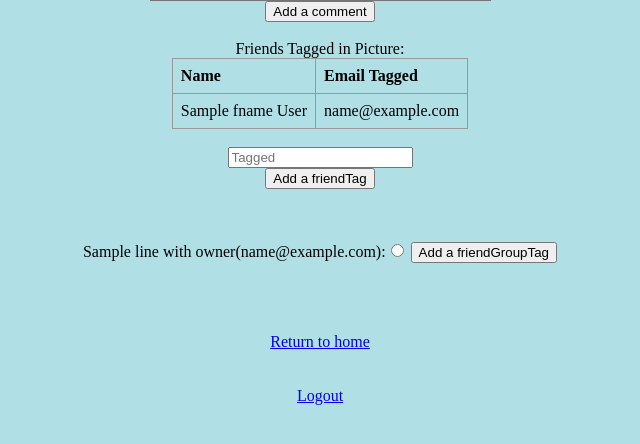
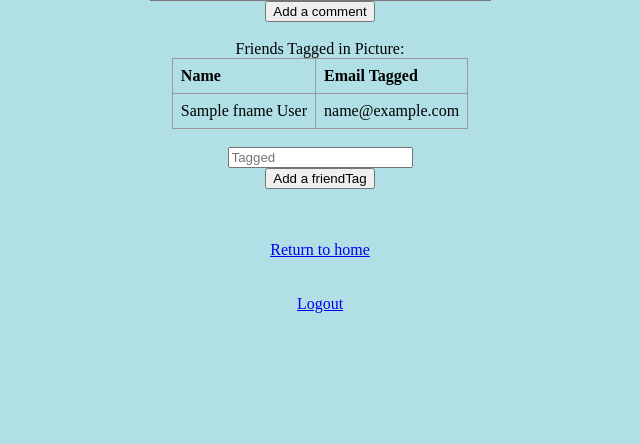
Before and after one commit to md3756/PriCoSha, a Flask app: template templates/show_publicposts.html in a window 1280 px wide. Shown: the part 338-782 px from the top of the page, without its empty margins (320-960 px from the left). Run offline with Flask 2, Linux system fonts and the light colour scheme; the template is opened without the code that fills it: most values are stand-ins (such as "Sample title", 1, 10 or a date in 2020).

Commit message:
took out tag group public post

```diff
--- a/app.py
+++ b/app.py
@@ -175,11 +175,8 @@ def show_publicposts():
     ins = 'SELECT fname, lname, person.email FROM tag JOIN person ON tag.email_tagged = person.email WHERE item_id = %s AND status = "TRUE"'
     cursor.execute(ins, (item))
     data1 = cursor.fetchall()
-    ins = 'SELECT fg_name, owner_email FROM friendgroup'
-    cursor.execute(ins)
-    data2 = cursor.fetchall()
     cursor.close()
-    return render_template('show_publicposts.html', post = data, tags = data1, groups = data2)
+    return render_template('show_publicposts.html', post = data, tags = data1)
 
 @app.route('/edit_post', methods=['GET','POST'])
 def edit_post():
--- a/templates/show_publicposts.html
+++ b/templates/show_publicposts.html
@@ -93,16 +93,6 @@ Friends Tagged in Picture:
 
 
 <br>
-<form action="/tag_group" method="POST">
-	{% for line in groups %}
-	{{line.fg_name}} with owner({{line.owner_email}}):<input type = "radio" name = "FriendGroupTag" value="{{line.fg_name}}"><input type = "hidden" name = "FriendGroupOwner" value = "{{line.owner_email}}"></input></input>
-	{% endfor %}
-	<input type="submit" value = "Add a friendGroupTag" />
-</form>
-<br>
-
-<br>
-<br>
 <a href="/home">Return to home</a>
 <br>
 <br>
```
